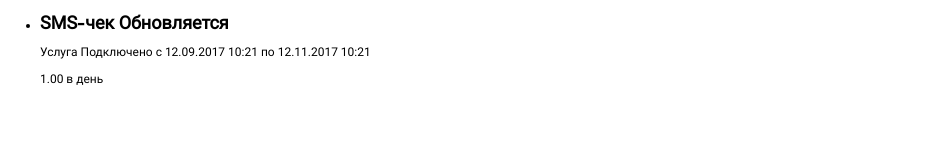
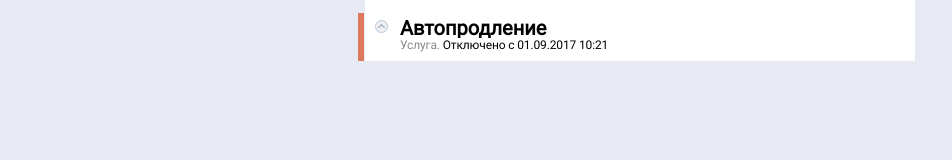
Before and after one commit to cybersunt/peter-service, a website: page public/index.html in a window 1280 px wide. Shown: the whole page, without its empty margins (0-952 px from the left). Drawn offline with Linux system fonts and the light colour scheme; files whose address does not match are found by name.

Commit message:
Add styles to lists

```diff
--- a/public/css/style.css
+++ b/public/css/style.css
@@ -476,11 +476,14 @@ a {
 body {
   width: 100%;
   min-width: 554px; /*потом исправить на 550*/
+  max-width: 750px;
   padding: 0;
   margin: 0 auto;
   font-family: 'Roboto', 'Tahoma';
   font-size: 12px;
   line-height: 15px;
+  background-color: #e7eaf2;
+  color: #000000;
 }
 
 .visually-hidden {
@@ -493,3 +496,154 @@ body {
   padding: 0;
   border: 0;
 }
+
+.services {
+  width: 550px;
+/*  width: inherit;
+  min-width: inherit
+  max-width: inherit;*/
+  margin: 0 auto;
+  padding-top: 13px;
+  background-color: #fff;
+}
+
+.services__list {
+  list-style: none;
+  margin: 0;
+  padding: 0;
+}
+
+.services__item {
+  margin-bottom: 16px;
+}
+
+/*service*/
+
+.service {
+  padding-top: 5px;
+  padding-bottom: 8px;
+  padding-left: 35px;
+  position: relative;
+}
+
+.service::before {
+  content: '';
+  position: absolute;
+  width: 6px;
+  height: 100%;
+  z-index: 1;
+  background-color: #8cba00;
+  left: -7px;
+  top: 0;
+}
+
+.service--disabled::before {
+  background-color: #dc795e;
+}
+
+.service--ordered::before {
+  background-color: #e9cd44;
+}
+
+.service__col {
+  width: -webkit-max-content;
+  width: -moz-max-content;
+  width: max-content;
+  padding-top: 5px;
+  padding-bottom: 10px;
+}
+
+.service__top,
+.service__bottom {
+  height: 100%;
+  width: 100%;
+  display: -webkit-box;
+  display: -ms-flexbox;
+  display: flex;
+  -webkit-box-pack: justify;
+      -ms-flex-pack: justify;
+          justify-content: space-between;
+  -webkit-box-align: center;
+      -ms-flex-align: center;
+          align-items: center;
+}
+
+.service__show-more {
+  width: 13px;
+  height: 13px;
+  padding: 0;
+  border: 1px solid #b5c7db;
+  border-radius: 50%;
+  position: absolute;
+  top: 7px;
+  left: 10px;
+}
+
+.service__show-more:hover,
+.service__show-more:focus {
+  outline: none;
+  background-color: #b5c7db;
+  cursor: pointer;
+}
+
+.service__show-more::before {
+  content: '';
+  width: 5px;
+  height: 5px;
+  -webkit-transform: rotate(45deg);
+          transform: rotate(45deg);
+  border-color: transparent;
+  border-top: 1px solid #8ea3bb;
+  border-left: 1px solid #8ea3bb;
+  position: absolute;
+  top: calc(50% - 2px);
+  left: calc(50% - 2.5px);
+}
+
+.service__show-more:hover::before,
+.service__show-more:focus::before {
+  border-color: #ffffff;
+}
+
+.service__name {
+  margin: 0;
+  font-size: 20px;
+  line-height: 20px;
+  white-space: nowrap;
+  overflow: hidden;
+  text-overflow: ellipsis;
+  min-width: 420px;
+}
+
+.service__description {
+  margin: 0;
+  letter-spacing: -0.13px;
+  min-width: 420px;
+}
+
+.service__update {
+  font-size: 12px;
+  line-height: 15px;
+  color: #8cba00;
+  bottom: 0px;
+  left: 3px;
+}
+
+.service__type {
+  color: #888888;
+}
+
+.service__price {
+  font-size: 20px;
+  line-height: 20px;
+}
+
+.service__period {
+  color: #888888;
+}
+
+.service--disabled .service__update,
+.service--disabled .service__price,
+.service--disabled .service__period {
+  display: none;
+}
--- a/public/index.html
+++ b/public/index.html
@@ -15,14 +15,25 @@
   <section class="services">
     <h1 class="visually-hidden">Услуги и пакеты абонента</h1>
     <ul class="services__list">
-      <li class="services__item service">
+<!--       <li class="services__item service">
         <div class="service__col">
-          <h2 class="service__name">SMS–чек <span class="service__update">Обновляется</span></h2>
-          <p class="service__decsription"><span class="service__type">Услуга</span> Подключено с 12.09.2017 10:21 по 12.11.2017 10:21</p>
+          <h2 class="service__name">SMS–чек <sub class="service__update">Обновляется</sub></h2>
+          <p class="service__description"><span class="service__type">Услуга.</span> Подключено с 12.09.2017 10:21 по 12.11.2017 10:21</p>
         </div>
         <div class="service__col">
-          <span class="service__price">1.00</span>
-          <span class="service__period">в день</span>
+          <div class="service__price">1.00</div>
+          <div class="service__period">в день</div>
+        </div>
+      </li> -->
+      <li class="services__item service service--disabled">
+        <button class="service__show-more" type="button"></button>
+        <div class="service__top">
+          <h2 class="service__name" tabindex="0">Автопродление<sub class="service__update">Обновляется</sub></h2>
+          <div class="service__price">1.00</div>
+        </div>
+        <div class="service__bottom">
+          <p class="service__description"><span class="service__type">Услуга.</span> Отключено с 01.09.2017 10:21</p>
+          <div class="service__period">в день</div>
         </div>
       </li>
     </ul>
--- a/source/css/global.css
+++ b/source/css/global.css
@@ -13,11 +13,14 @@ a {
 body {
   width: 100%;
   min-width: 554px; /*потом исправить на 550*/
+  max-width: 750px;
   padding: 0;
   margin: 0 auto;
   font-family: 'Roboto', 'Tahoma';
   font-size: 12px;
   line-height: 15px;
+  background-color: #e7eaf2;
+  color: #000000;
 }
 
 .visually-hidden {
--- /dev/null
+++ b/source/css/services.css
@@ -0,0 +1,141 @@
+.services {
+  width: 550px;
+/*  width: inherit;
+  min-width: inherit
+  max-width: inherit;*/
+  margin: 0 auto;
+  padding-top: 13px;
+  background-color: #fff;
+}
+
+.services__list {
+  list-style: none;
+  margin: 0;
+  padding: 0;
+}
+
+.services__item {
+  margin-bottom: 16px;
+}
+
+/*service*/
+
+.service {
+  padding-top: 5px;
+  padding-bottom: 8px;
+  padding-left: 35px;
+  position: relative;
+}
+
+.service::before {
+  content: '';
+  position: absolute;
+  width: 6px;
+  height: 100%;
+  z-index: 1;
+  background-color: #8cba00;
+  left: -7px;
+  top: 0;
+}
+
+.service--disabled::before {
+  background-color: #dc795e;
+}
+
+.service--ordered::before {
+  background-color: #e9cd44;
+}
+
+.service__col {
+  width: max-content;
+  padding-top: 5px;
+  padding-bottom: 10px;
+}
+
+.service__top,
+.service__bottom {
+  height: 100%;
+  width: 100%;
+  display: flex;
+  justify-content: space-between;
+  align-items: center;
+}
+
+.service__show-more {
+  width: 13px;
+  height: 13px;
+  padding: 0;
+  border: 1px solid #b5c7db;
+  border-radius: 50%;
+  position: absolute;
+  top: 7px;
+  left: 10px;
+}
+
+.service__show-more:hover,
+.service__show-more:focus {
+  outline: none;
+  background-color: #b5c7db;
+  cursor: pointer;
+}
+
+.service__show-more::before {
+  content: '';
+  width: 5px;
+  height: 5px;
+  transform: rotate(45deg);
+  border-color: transparent;
+  border-top: 1px solid #8ea3bb;
+  border-left: 1px solid #8ea3bb;
+  position: absolute;
+  top: calc(50% - 2px);
+  left: calc(50% - 2.5px);
+}
+
+.service__show-more:hover::before,
+.service__show-more:focus::before {
+  border-color: #ffffff;
+}
+
+.service__name {
+  margin: 0;
+  font-size: 20px;
+  line-height: 20px;
+  white-space: nowrap;
+  overflow: hidden;
+  text-overflow: ellipsis;
+  min-width: 420px;
+}
+
+.service__description {
+  margin: 0;
+  letter-spacing: -0.13px;
+  min-width: 420px;
+}
+
+.service__update {
+  font-size: 12px;
+  line-height: 15px;
+  color: #8cba00;
+  bottom: 0px;
+  left: 3px;
+}
+
+.service__type {
+  color: #888888;
+}
+
+.service__price {
+  font-size: 20px;
+  line-height: 20px;
+}
+
+.service__period {
+  color: #888888;
+}
+
+.service--disabled .service__update,
+.service--disabled .service__price,
+.service--disabled .service__period {
+  display: none;
+}
--- a/source/css/style.css
+++ b/source/css/style.css
@@ -1,3 +1,4 @@
 @import 'normalize.css';
 @import 'fonts.css';
 @import 'global.css';
+@import 'services.css';
```
Also changed, not shown: source/index.html (+16 -5 lines), public/css/style.min.css.
